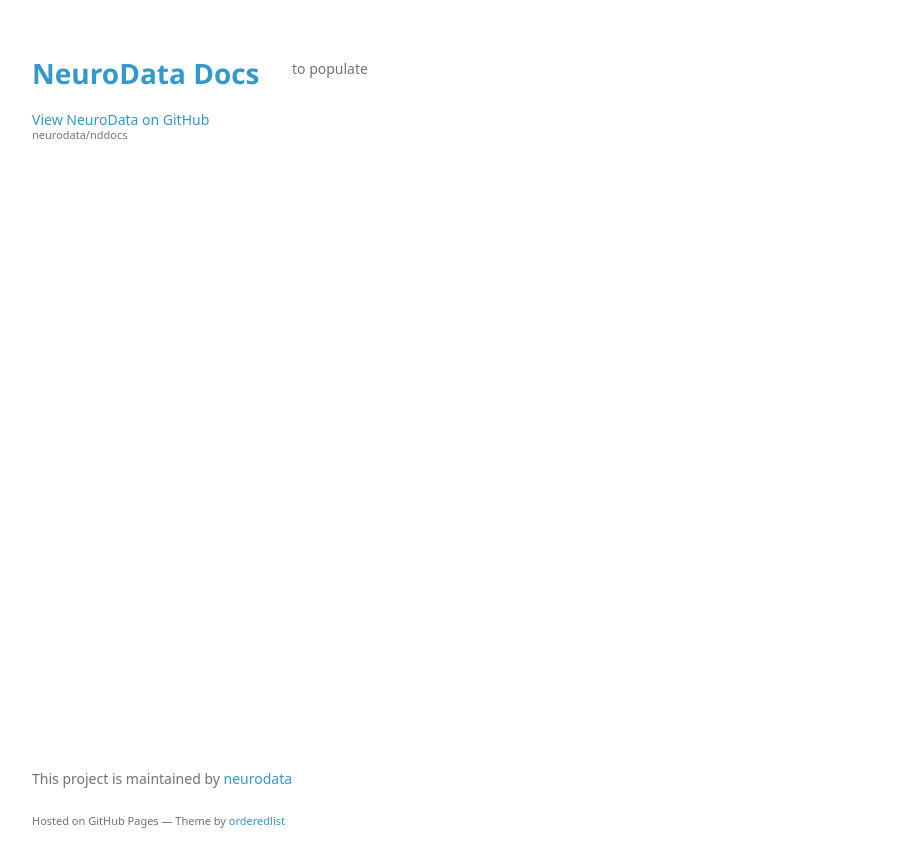
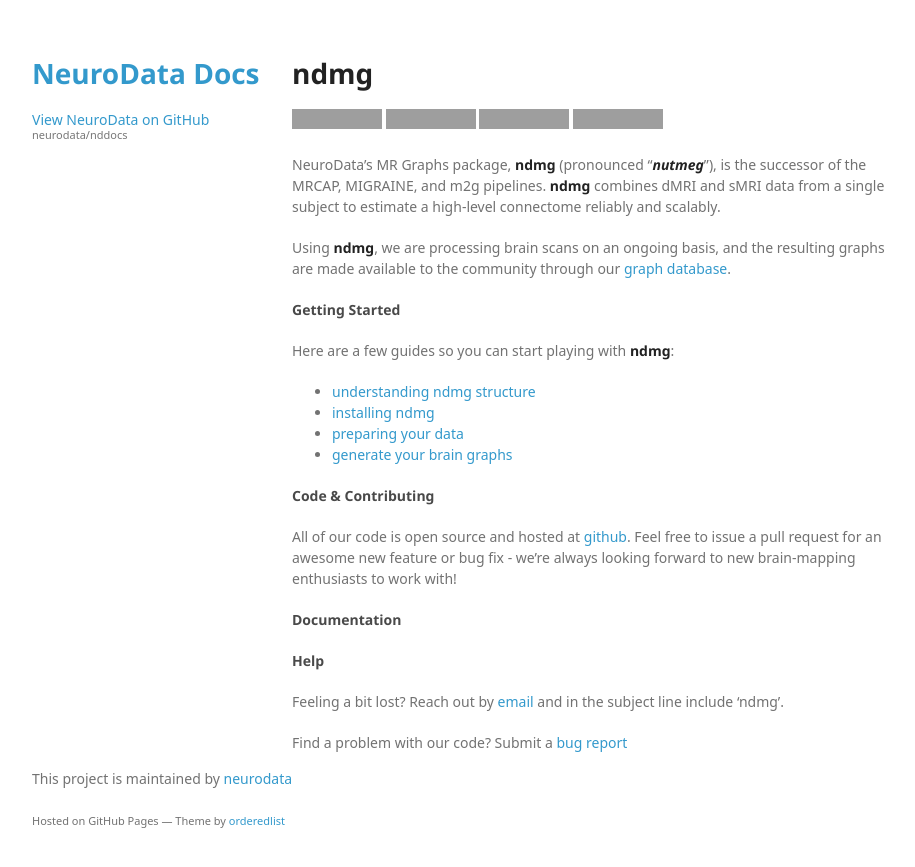
Before and after one commit to neurodata/nddocs-archive, a Jekyll site: the page built from mrgraphs/index.md, in a window 1280 px wide. Shown: the top 867 px of the page, without its empty margins (178-1093 px from the left). Built offline with Jekyll 4.4.1, drawn with Linux system fonts in a browser that asks for light colours; some web fonts are replaced; grey boxes are pictures that could not be loaded.

Commit message:
updated ndmg page

```diff
--- a/mrgraphs/index.md
+++ b/mrgraphs/index.md
@@ -3,4 +3,35 @@
 layout: default
 ---
 
-to populate
+# ndmg
+
+[![](https://img.shields.io/pypi/v/ndmg.svg)](https://pypi.python.org/pypi/ndmg)
+![](https://travis-ci.org/neurodata/ndmg.svg?branch=master)
+![](https://img.shields.io/badge/pep8-0E-green.svg?style=flat)
+[![Neurodata.io](https://img.shields.io/badge/Visit-neurodata.io-ff69b4.svg)](http://neurodata.io/)
+
+NeuroData's MR Graphs package, **ndmg** (pronounced "***nutmeg***"), is the successor of the MRCAP, MIGRAINE, and m2g pipelines. **ndmg** combines dMRI and sMRI data from a single subject to estimate a high-level connectome reliably and scalably.
+
+Using **ndmg**, we are processing brain scans on an ongoing basis, and the resulting graphs are made available to the community through our [graph database](http://openconnecto.me/graph-services/).
+
+
+#### Getting Started
+
+Here are a few guides so you can start playing with **ndmg**:
+  - [understanding ndmg structure](#)
+  - [installing ndmg](#)
+  - [preparing your data](#)
+  - [generate your brain graphs](#)
+
+
+#### Code & Contributing
+All of our code is open source and hosted at [github](https://github.com/neurodata/ndmg/). Feel free to issue a pull request for an awesome new feature or bug fix - we're always looking forward to new brain-mapping enthusiasts to work with!
+
+
+#### Documentation
+
+
+#### Help
+Feeling a bit lost? Reach out by [email](mailto:support@neurodata.io) and in the subject line include 'ndmg'.
+
+Find a problem with our code? Submit a [bug report](https://github.com/neurodata/ndmg/issues/new)
```
